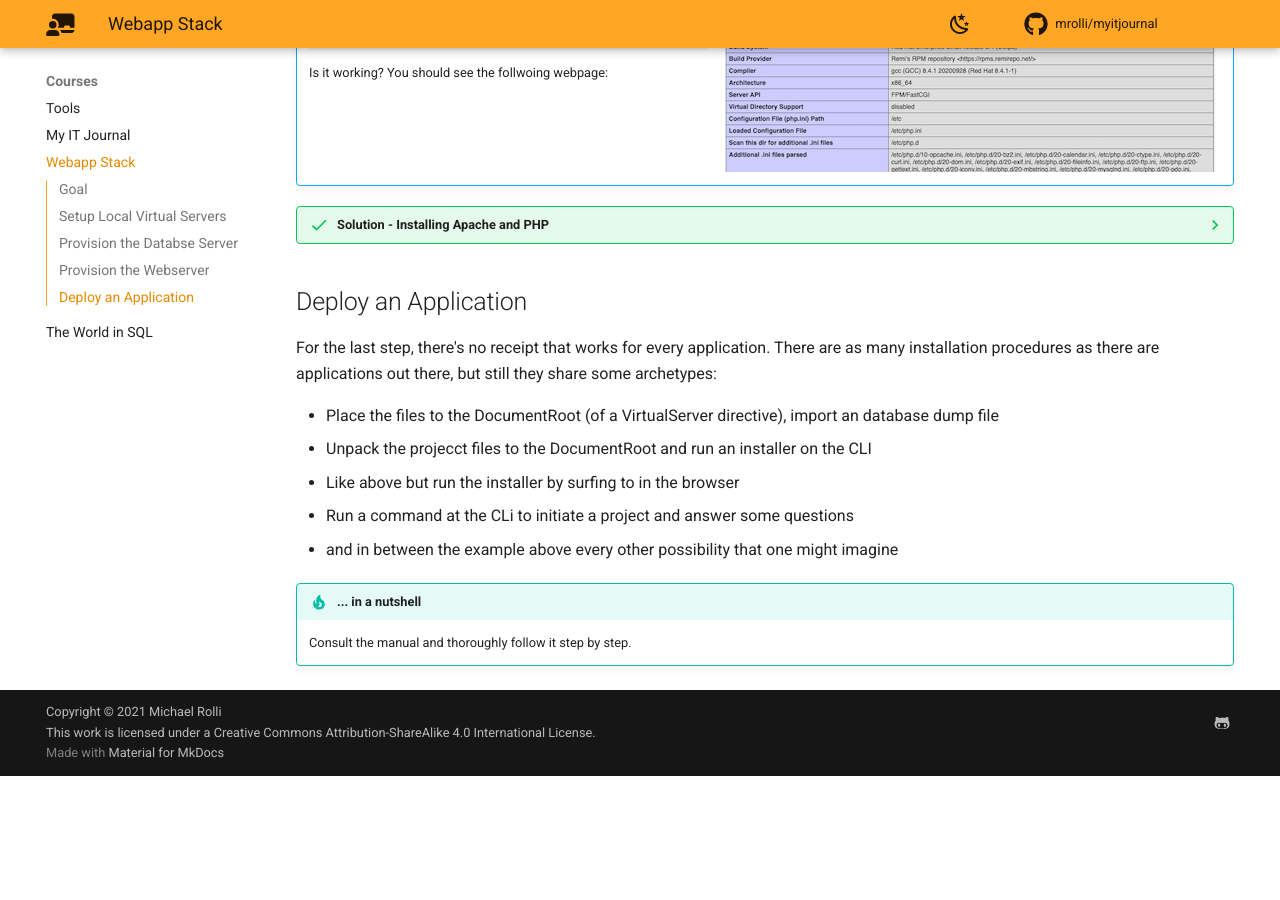
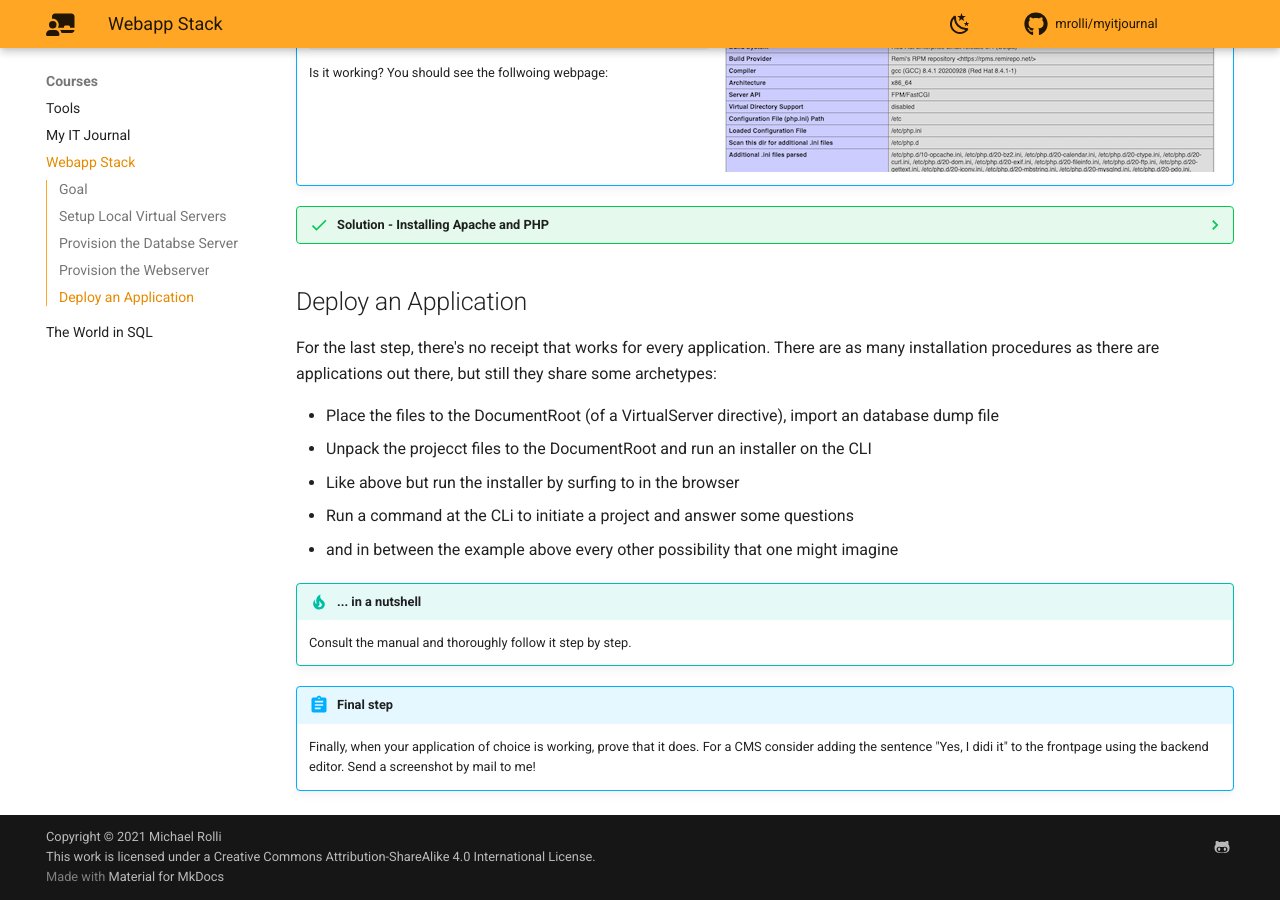
Before and after one commit to mrolli/myitjournal, an MkDocs documentation site: the page built from docs/courses/webappstack.md, in a window 1280 px wide and 900 px high, scrolled down 1997 px. Built offline with MkDocs 1.6.1 and Material for MkDocs 9.7.7, drawn with Linux system fonts in a browser that asks for light colours; emoji names are drawn with the system emoji font; comment, search, counter and statistics services are not loaded; before the commit the page ends 2773 px from its top, so only the background shows below that.

Commit message:
Add a final step to webappstack exercise

```diff
--- a/docs/courses/webappstack.md
+++ b/docs/courses/webappstack.md
@@ -132,3 +132,8 @@ applications out there, but still they share some archetypes:
 
 !!! tip "... in a nutshell"
     Consult the manual and thoroughly follow it step by step.
+
+!!! abstract "Final step"
+    Finally, when your application of choice is working, prove that it does. For a CMS
+    consider adding the sentence "Yes, I didi it" to the frontpage using the backend
+    editor. Send a screenshot by mail to me!
```
